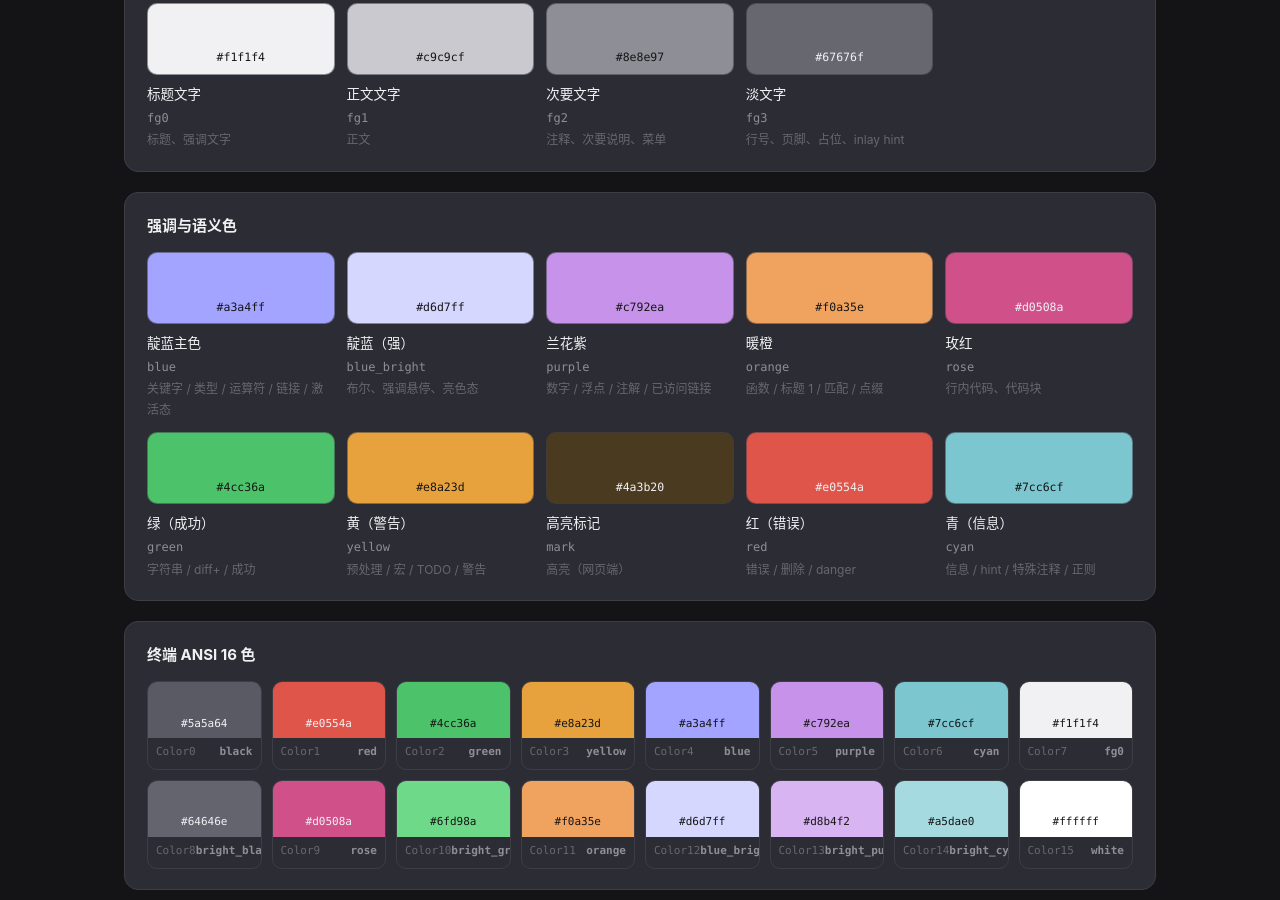
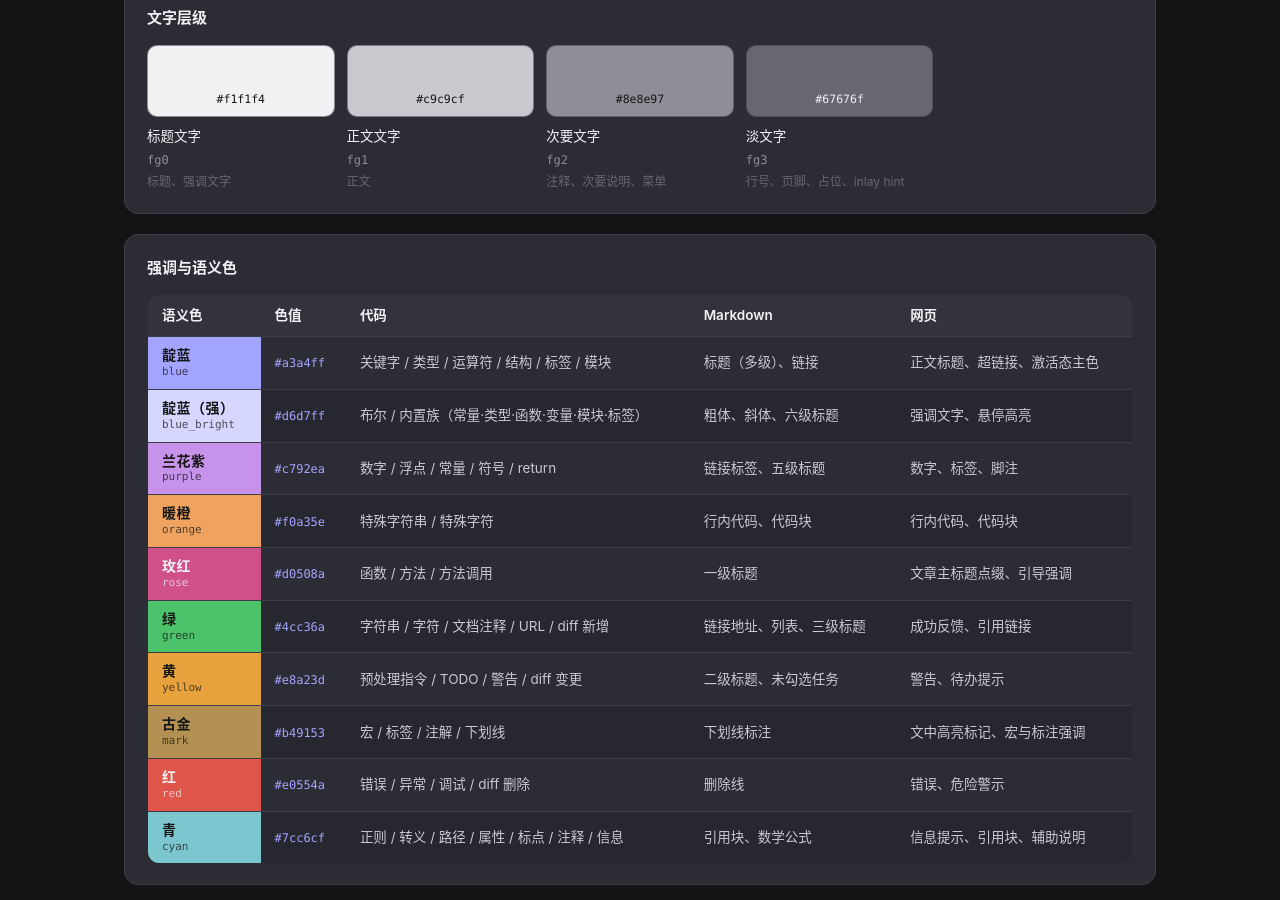
Before and after one commit to Huzerovo/hucolor, a plain HTML site: page index.html in a window 1280 px wide. Shown: the part 1200-2100 px from the top of the page. Drawn offline with Linux system fonts and the light colour scheme.

Commit message:
feat: 语义角色新增代码/Markdown/网页三介质用途
- colors-definition.json 强调色描述拆分为 code/markdown/web 三介质用途
- 高亮标记 mark 更名「古金」：暗色 #b49153 / 亮色 #f8e8b0
- README 强调色表格与语义映射改为三介质描述，模板同步更新
- index.html 强调色改为表格展示（角色/色值/代码/Markdown/网页）

```diff
--- a/colors-definition.json
+++ b/colors-definition.json
@@ -67,64 +67,84 @@
       ],
       "accent": [
         {
-          "role": "靛蓝主色",
+          "role": "靛蓝",
           "color_base": "#a3a4ff",
           "name": "blue",
-          "description": "关键字 / 类型 / 运算符 / 链接 / 激活态"
+          "code": "关键字 / 类型 / 运算符 / 结构 / 标签 / 模块",
+          "markdown": "标题（多级）、链接",
+          "web": "正文标题、超链接、激活态主色"
         },
         {
           "role": "靛蓝（强）",
           "color_base": "#d6d7ff",
           "name": "blue_bright",
-          "description": "布尔、强调悬停、亮色态"
+          "code": "布尔 / 内置族（常量·类型·函数·变量·模块·标签）",
+          "markdown": "粗体、斜体、六级标题",
+          "web": "强调文字、悬停高亮"
         },
         {
           "role": "兰花紫",
           "color_base": "#c792ea",
           "name": "purple",
-          "description": "数字 / 浮点 / 注解 / 已访问链接"
+          "code": "数字 / 浮点 / 常量 / 符号 / return",
+          "markdown": "链接标签、五级标题",
+          "web": "数字、标签、脚注"
         },
         {
           "role": "暖橙",
           "color_base": "#f0a35e",
           "name": "orange",
-          "description": "函数 / 标题 1 / 匹配 / 点缀"
+          "code": "特殊字符串 / 特殊字符",
+          "markdown": "行内代码、代码块",
+          "web": "行内代码、代码块"
         },
         {
           "role": "玫红",
           "color_base": "#d0508a",
           "name": "rose",
-          "description": "行内代码、代码块"
+          "code": "函数 / 方法 / 方法调用",
+          "markdown": "一级标题",
+          "web": "文章主标题点缀、引导强调"
         },
         {
-          "role": "绿（成功）",
+          "role": "绿",
           "color_base": "#4cc36a",
           "name": "green",
-          "description": "字符串 / diff+ / 成功"
+          "code": "字符串 / 字符 / 文档注释 / URL / diff 新增",
+          "markdown": "链接地址、列表、三级标题",
+          "web": "成功反馈、引用链接"
         },
         {
-          "role": "黄（警告）",
+          "role": "黄",
           "color_base": "#e8a23d",
           "name": "yellow",
-          "description": "预处理 / 宏 / TODO / 警告"
+          "code": "预处理指令 / TODO / 警告 / diff 变更",
+          "markdown": "二级标题、未勾选任务",
+          "web": "警告、待办提示"
         },
         {
-          "role": "高亮标记",
-          "color_base": "#4a3b20",
+          "role": "古金",
+          "color_base": "#b49153",
           "name": "mark",
-          "description": "高亮（网页端）"
+          "code": "宏 / 标签 / 注解 / 下划线",
+          "markdown": "下划线标注",
+          "web": "文中高亮标记、宏与标注强调"
         },
         {
-          "role": "红（错误）",
+          "role": "红",
           "color_base": "#e0554a",
           "name": "red",
-          "description": "错误 / 删除 / danger"
+          "code": "错误 / 异常 / 调试 / diff 删除",
+          "markdown": "删除线",
+          "web": "错误、危险警示"
         },
         {
-          "role": "青（信息）",
+          "role": "青",
           "color_base": "#7cc6cf",
           "name": "cyan",
-          "description": "信息 / hint / 特殊注释 / 正则"
+          "code": "正则 / 转义 / 路径 / 属性 / 标点 / 注释 / 信息",
+          "markdown": "引用块、数学公式",
+          "web": "信息提示、引用块、辅助说明"
         }
       ],
       "ansi": [
@@ -287,64 +307,84 @@
       ],
       "accent": [
         {
-          "role": "靛蓝主色",
+          "role": "靛蓝",
           "color_base": "#4a5cd4",
           "name": "blue",
-          "description": "关键字 / 类型 / 运算符 / 链接 / 激活态"
+          "code": "关键字 / 类型 / 运算符 / 结构 / 标签 / 模块",
+          "markdown": "标题（多级）、链接",
+          "web": "正文标题、超链接、激活态主色"
         },
         {
           "role": "靛蓝（强）",
           "color_base": "#2f3fae",
           "name": "blue_bright",
-          "description": "布尔、强调悬停、亮色态"
+          "code": "布尔 / 内置族（常量·类型·函数·变量·模块·标签）",
+          "markdown": "粗体、斜体、六级标题",
+          "web": "强调文字、悬停高亮"
         },
         {
           "role": "兰花紫",
           "color_base": "#7d6fb8",
           "name": "purple",
-          "description": "数字 / 浮点 / 注解 / 已访问链接"
+          "code": "数字 / 浮点 / 常量 / 符号 / return",
+          "markdown": "链接标签、五级标题",
+          "web": "数字、标签、脚注"
         },
         {
-          "role": "暖橙 / 陶土橙",
+          "role": "陶土橙",
           "color_base": "#d9582e",
           "name": "orange",
-          "description": "函数 / 标题 1 / 匹配 / 点缀"
+          "code": "特殊字符串 / 特殊字符",
+          "markdown": "行内代码、代码块",
+          "web": "行内代码、代码块"
         },
         {
           "role": "玫红",
           "color_base": "#ad3d63",
           "name": "rose",
-          "description": "行内代码、代码块"
+          "code": "函数 / 方法 / 方法调用",
+          "markdown": "一级标题",
+          "web": "文章主标题点缀、引导强调"
         },
         {
-          "role": "绿（成功）",
+          "role": "绿",
           "color_base": "#2e9e44",
           "name": "green",
-          "description": "字符串 / diff+ / 成功"
+          "code": "字符串 / 字符 / 文档注释 / URL / diff 新增",
+          "markdown": "链接地址、列表、三级标题",
+          "web": "成功反馈、引用链接"
         },
         {
-          "role": "黄（警告）",
+          "role": "黄",
           "color_base": "#d98a00",
           "name": "yellow",
-          "description": "预处理 / 宏 / TODO / 警告"
+          "code": "预处理指令 / TODO / 警告 / diff 变更",
+          "markdown": "二级标题、未勾选任务",
+          "web": "警告、待办提示"
         },
         {
-          "role": "高亮标记",
-          "color_base": "#f7e8c8",
+          "role": "古金",
+          "color_base": "#f8e8b0",
           "name": "mark",
-          "description": "高亮（网页端）"
+          "code": "宏 / 标签 / 注解 / 下划线",
+          "markdown": "下划线标注",
+          "web": "文中高亮标记、宏与标注强调"
         },
         {
-          "role": "红（错误）",
+          "role": "红",
           "color_base": "#c94b3d",
           "name": "red",
-          "description": "错误 / 删除 / danger"
+          "code": "错误 / 异常 / 调试 / diff 删除",
+          "markdown": "删除线",
+          "web": "错误、危险警示"
         },
         {
-          "role": "青（信息）",
+          "role": "青",
           "color_base": "#2f9eab",
           "name": "cyan",
-          "description": "信息 / hint / 特殊注释 / 正则"
+          "code": "正则 / 转义 / 路径 / 属性 / 标点 / 注释 / 信息",
+          "markdown": "引用块、数学公式",
+          "web": "信息提示、引用块、辅助说明"
         }
       ],
       "ansi": [
@@ -448,15 +488,16 @@
     }
   },
   "accent_desc": {
-    "blue": "关键字、类型、运算符、include/tag、构造函数、链接、目录、bufferline 指示、激活态",
-    "blue_bright": "布尔、内建常量强调、符号链接、展开的文件夹",
-    "purple": "数字 / 浮点、注解、属性、补全种类、跳转标签次级",
-    "orange": "函数 / 方法、标题 1、匹配括号、增量搜索、which-key、visual 模式",
-    "green": "字符串、字符、URL、diff 新增、git add、成功、help 命令",
-    "yellow": "预处理、宏、TODO、警告、diff 变更、git change、跳转标签",
-    "red": "错误、删除、danger、replace 模式、拼写错误",
-    "cyan": "信息 / hint、特殊注释、正则、数学文本",
-    "rose": "行内代码、代码块",
-    "fg2": "注释、标点、次要文字"
+    "blue": "关键字 / 类型 / 运算符 / 结构 / 标签 / 链接",
+    "blue_bright": "内置常量 / 布尔 / 内置类型 / 内置函数 / 强调",
+    "purple": "数字 / 浮点 / 常量 / 符号 / return",
+    "orange": "特殊字符串 / 字符 / 行内代码",
+    "rose": "函数 / 方法调用 / 主标题",
+    "green": "字符串 / 文档注释 / URL / diff 新增",
+    "yellow": "预处理指令 / TODO / 警告 / diff 变更",
+    "mark": "宏 / 标签 / 注解 / 下划线 / 高亮标记",
+    "red": "错误 / 删除 / 异常 / diff 删除",
+    "cyan": "正则 / 转义 / 路径 / 标点 / 注释 / 信息",
+    "fg2": "注释 / 标点 / 次要文字"
   }
 }
--- a/index.html
+++ b/index.html
@@ -247,6 +247,26 @@
       border: 1px solid color-mix(in srgb, var(--line) 60%, transparent);
     }
 
+    .acc-cell {
+      min-width: 104px;
+      line-height: 1.35;
+      white-space: nowrap;
+    }
+
+    .acc-role {
+      display: block;
+      font-size: 14px;
+      font-weight: 700;
+      letter-spacing: .5px;
+    }
+
+    .acc-name {
+      display: block;
+      font-size: 11px;
+      opacity: .72;
+      font-family: ui-monospace, SFMono-Regular, Menlo, Consolas, monospace;
+    }
+
     .ansi-grid {
       display: grid;
       grid-template-columns: repeat(8, 1fr);
@@ -396,6 +416,23 @@
     </div>
   </div>`;
 
+    const accentTable = (items) => `
+  <table>
+    <thead>
+      <tr><th>语义色</th><th>色值</th><th>代码</th><th>Markdown</th><th>网页</th></tr>
+    </thead>
+    <tbody>
+      ${items.map(e => `
+    <tr>
+      <td class="acc-cell" style="background:${e.color_base};color:${chipText(e.color_base)}"><span class="acc-role">${e.role}</span><span class="acc-name">${e.name}</span></td>
+      <td><code>${e.color_base}</code></td>
+      <td>${e.code}</td>
+      <td>${e.markdown}</td>
+      <td>${e.web}</td>
+    </tr>`).join('')}
+    </tbody>
+  </table>`;
+
     const ansiCell = (idx, hex, note) => `
   <div class="ansi-cell">
     <div class="ansi-chip" style="background:${hex};color:${chipText(hex)}">${hex}</div>
@@ -407,12 +444,12 @@
     const render = (darkBg, darkText, darkAccent, darkAnsi, lightBg, lightText, lightAccent, lightAnsi, mapping) => {
       document.getElementById('darkBg').innerHTML = '<h3>背景层级</h3>' + grid(darkBg);
       document.getElementById('darkText').innerHTML = '<h3>文字层级</h3>' + grid(darkText);
-      document.getElementById('darkAccent').innerHTML = '<h3>强调与语义色</h3>' + grid(darkAccent);
+      document.getElementById('darkAccent').innerHTML = '<h3>强调与语义色</h3>' + accentTable(darkAccent);
       document.getElementById('darkAnsi').innerHTML = '<h3>终端 ANSI 16 色</h3>' + '<div class="ansi-grid">' + darkAnsi.join('') + '</div>';
 
       document.getElementById('lightBg').innerHTML = '<h3>背景层级</h3>' + grid(lightBg);
       document.getElementById('lightText').innerHTML = '<h3>文字层级</h3>' + grid(lightText);
-      document.getElementById('lightAccent').innerHTML = '<h3>强调与语义色</h3>' + grid(lightAccent);
+      document.getElementById('lightAccent').innerHTML = '<h3>强调与语义色</h3>' + accentTable(lightAccent);
       document.getElementById('lightAnsi').innerHTML = '<h3>终端 ANSI 16 色</h3>' + '<div class="ansi-grid">' + lightAnsi.join('') + '</div>';
 
       document.getElementById('mappingBody').innerHTML = mapping.map(m => `
@@ -445,12 +482,12 @@
 
         const darkBg = d.background.map(e => dualCard(e.role, e.name, e.color_base, e.color_bright, e.description));
         const darkText = d.text.map(e => swatchCard(e.role, e.name, e.color_base, e.description));
-        const darkAccent = d.accent.map(e => swatchCard(e.role, e.name, e.color_base, e.description));
+        const darkAccent = d.accent;
         const darkAnsi = d.ansi.map(e => ansiCell(parseInt(e.role.slice(5), 10), e.color_base, e.name));
 
         const lightBg = l.background.map(e => swatchCard(e.role, e.name, e.color_base, e.description));
         const lightText = l.text.map(e => swatchCard(e.role, e.name, e.color_base, e.description));
-        const lightAccent = l.accent.map(e => swatchCard(e.role, e.name, e.color_base, e.description));
+        const lightAccent = l.accent;
         const lightAnsi = l.ansi.map(e => ansiCell(parseInt(e.role.slice(5), 10), e.color_base, e.name));
 
         const mapping = Object.entries(config.accent_desc).map(([name, desc]) =>
```
Also changed, not shown: 2 other files.
